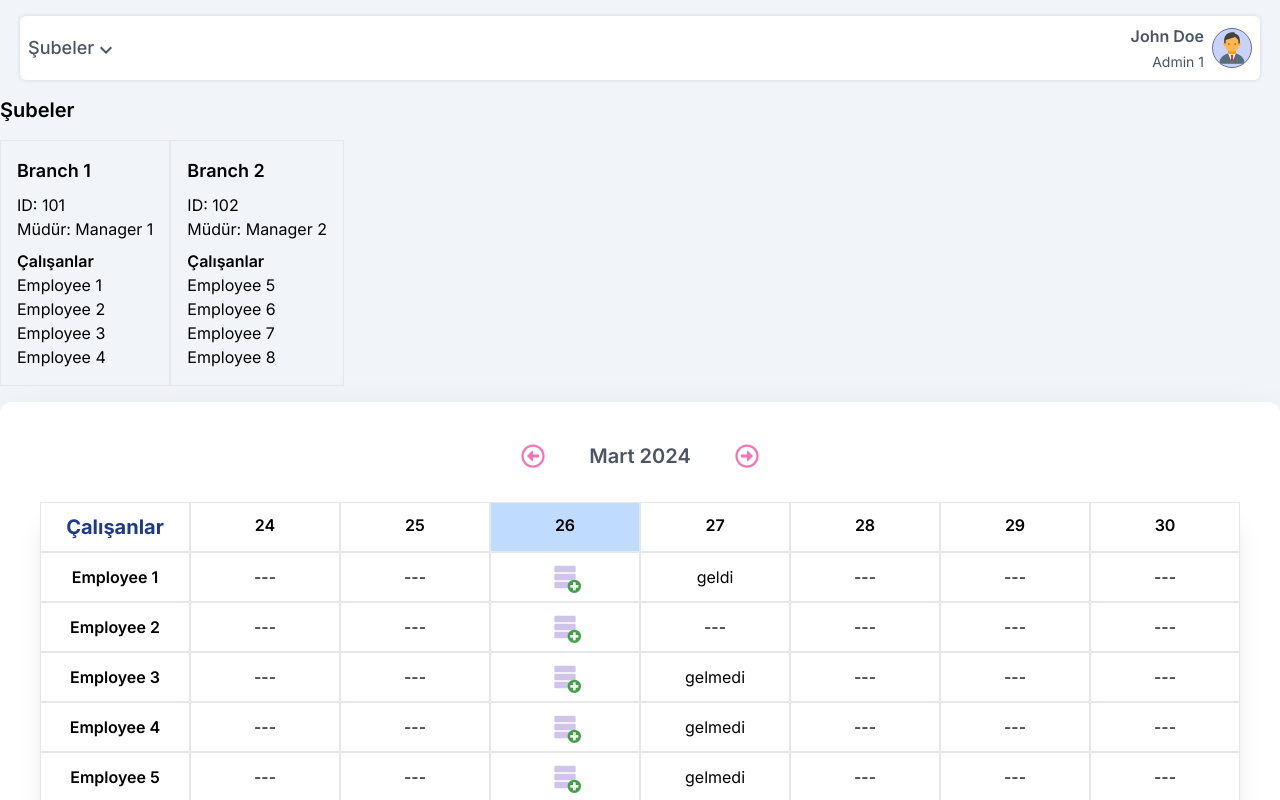
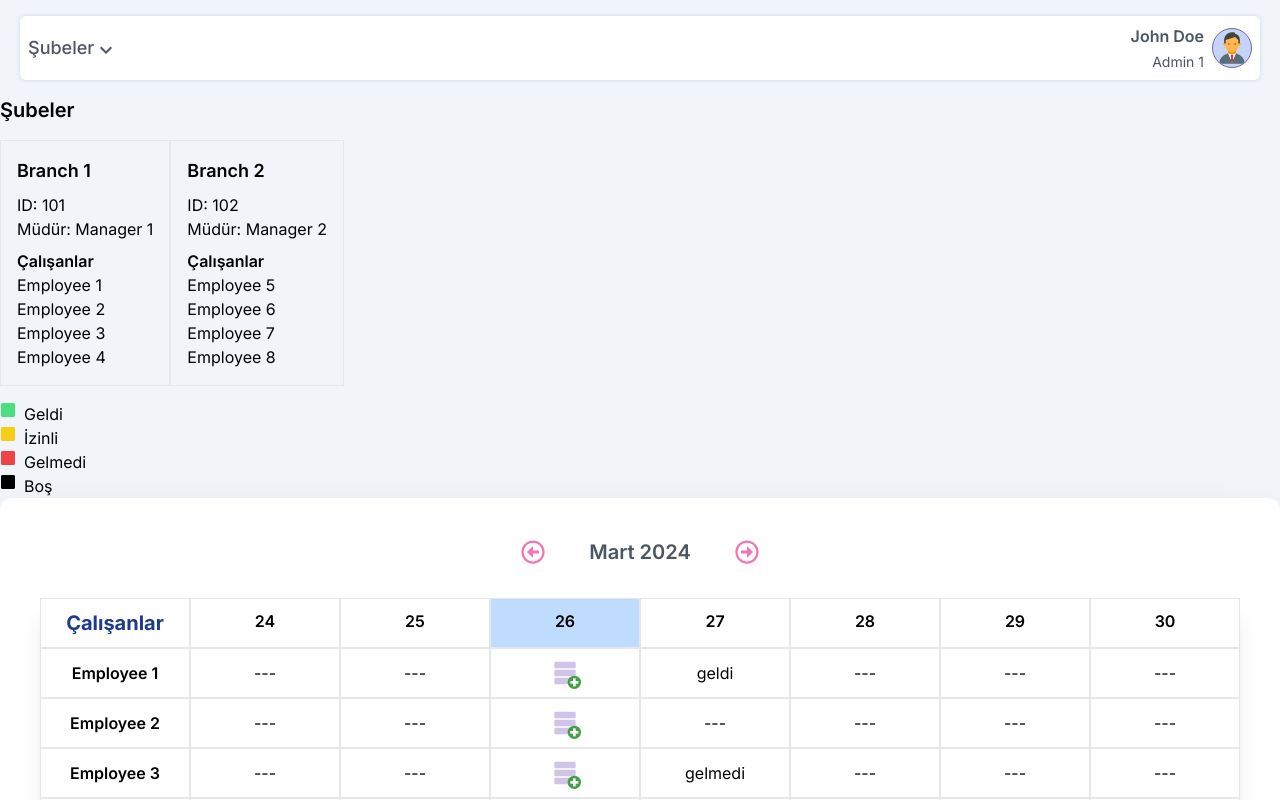
Before and after one commit to gokcetasci/Employee-Attendance-Tracker-Project, a Next.js app: page / in a window 1280 px wide. Shown: the top 800 px of the page. Built offline with nearby package versions, Linux system fonts and the light colour scheme.

Commit message:
styles added

```diff
--- a/app/admin/page.js
+++ b/app/admin/page.js
@@ -2,7 +2,7 @@
 import React from "react";
 import useStore from "@/utils/store";
 import GeneralCalendar from "@/components/generalcalendar";
-
+import { FaSquare } from "react-icons/fa";
 const AdminPage = () => {
   const { admin } = useStore();
 
@@ -30,6 +30,12 @@ const AdminPage = () => {
             ))}
           </div>
         </div>
+        <div>
+          <p className="flex flex-row gap-2"><FaSquare className="text-green-400"/>Geldi</p>
+          <p className="flex flex-row gap-2"><FaSquare className="text-yellow-400"/>İzinli</p>
+          <p className="flex flex-row gap-2"><FaSquare className="text-red-500"/>Gelmedi</p>
+          <p className="flex flex-row gap-2"><FaSquare />Boş</p>
+        </div>
       </div>
       <div className="bg-white rounded-xl p-10 shadow-2xl" >
         {/* Admin takvimi */}
```
